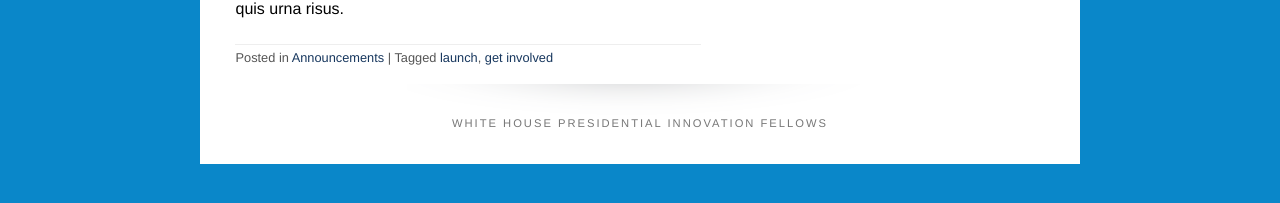
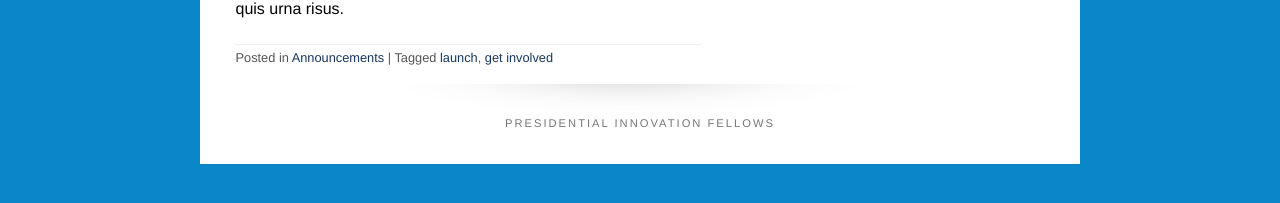
Before and after one commit to presidential-innovation-fellows/bluebutton, a Jekyll site: the page built from index.html, in a window 1280 px wide. Shown: the part 587-790 px from the top of the page. Built offline with Jekyll 4.4.1, drawn with Linux system fonts in a browser that asks for light colours; nearby versions of some CDN libraries; the list of posts is cut into pages by our own code.

Commit message:
Fixing footer.

```diff
--- a/_includes/tail.html
+++ b/_includes/tail.html
@@ -3,7 +3,7 @@
 	<div class="inner-footer clear group">
 		<div class="twelve-col footer-content">
 
-			<p class="source">White House Presidential Innovation Fellows</p>
+			<p class="source">Presidential Innovation Fellows</p>
 
 		</div>
 	</div>
```
